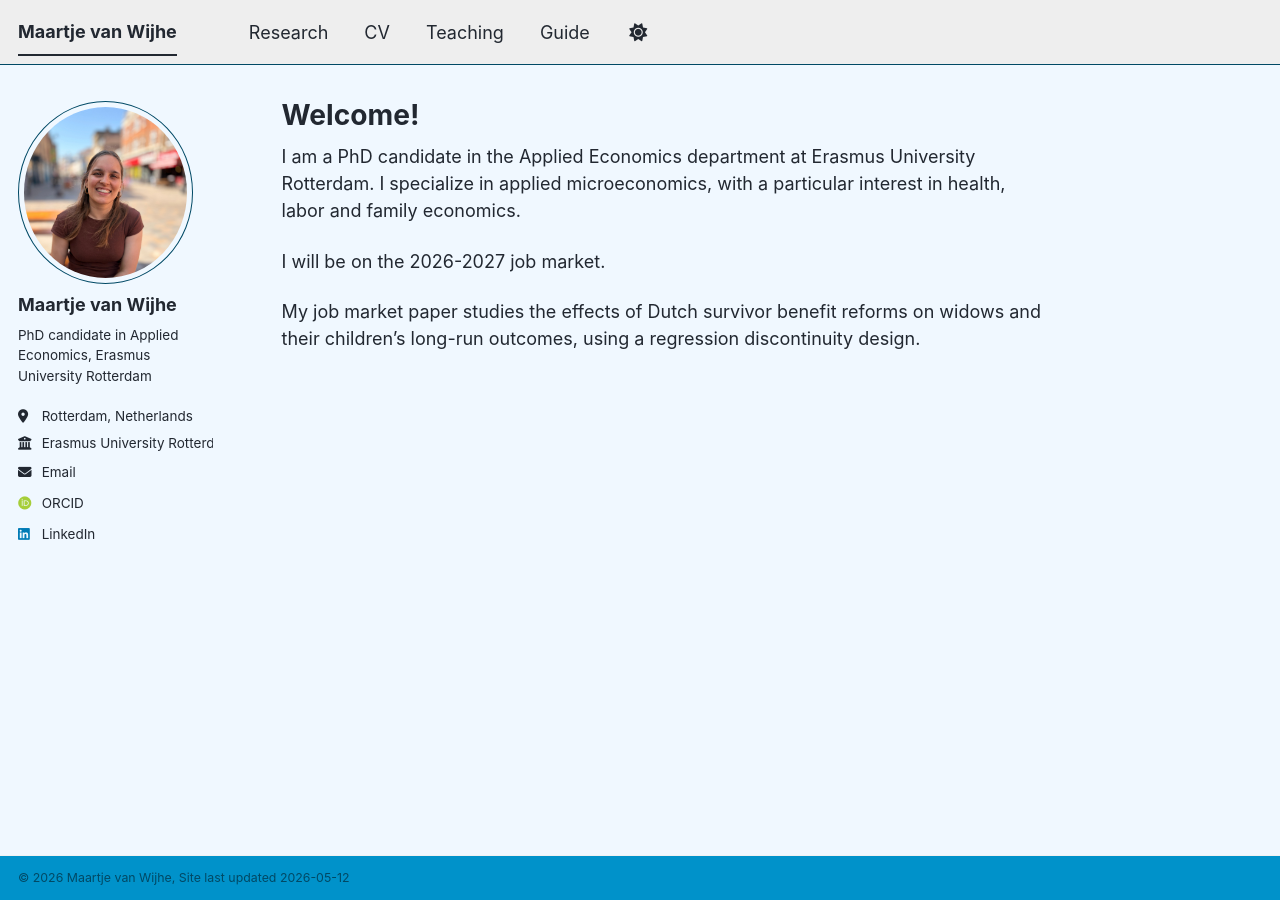
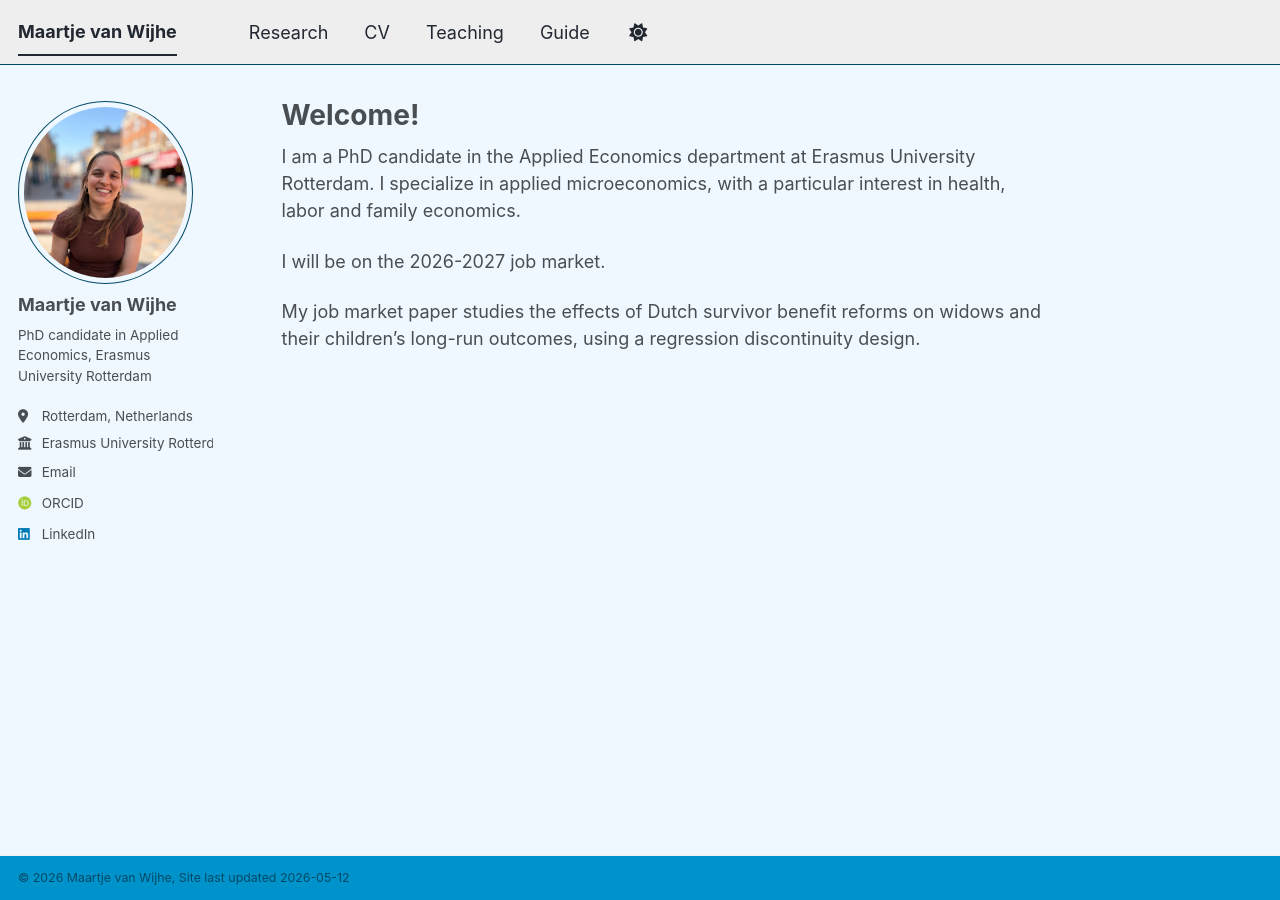
Before and after one commit to Maartjevw23/mywebsite, a Jekyll site: the page built from _pages/about.md, in a window 1280 px wide. Built offline with Jekyll 4.4.1, drawn with Linux system fonts in a browser that asks for light colours; some web fonts are replaced; a script bundle is joined from its source files by our own code; library files that are not in the unit come from our copies.

Commit message:
Update main.scss

```diff
--- a/assets/css/main.scss
+++ b/assets/css/main.scss
@@ -52,3 +52,29 @@ html, body, .page__wrap, .initial-content {
 .sidebar {
   background-color: transparent !important;
 }
+
+/* Pas alle hoofdteksten, titels en links aan naar de headerkleur (#494e52) */
+body,
+.page__content,
+.page__content p,
+.page__content h1,
+.page__content h2,
+.page__content h3,
+.page__content h4,
+.archive__item-title,
+.sidebar .profile__name,
+.sidebar .profile__bio {
+  color: #494e52 !important;
+}
+
+/* Zorg dat links op de pagina's ook deze kleur gebruiken en subtiel onderstreept worden */
+.page__content a {
+  color: #494e52 !important;
+  text-decoration: none !important;
+  border-bottom: 1px dotted #494e52;
+}
+
+.page__content a:hover {
+  color: #000000 !important; /* Wordt iets donkerder als je er met de muis op staat */
+  border-bottom: 1px solid #000000;
+}
```
